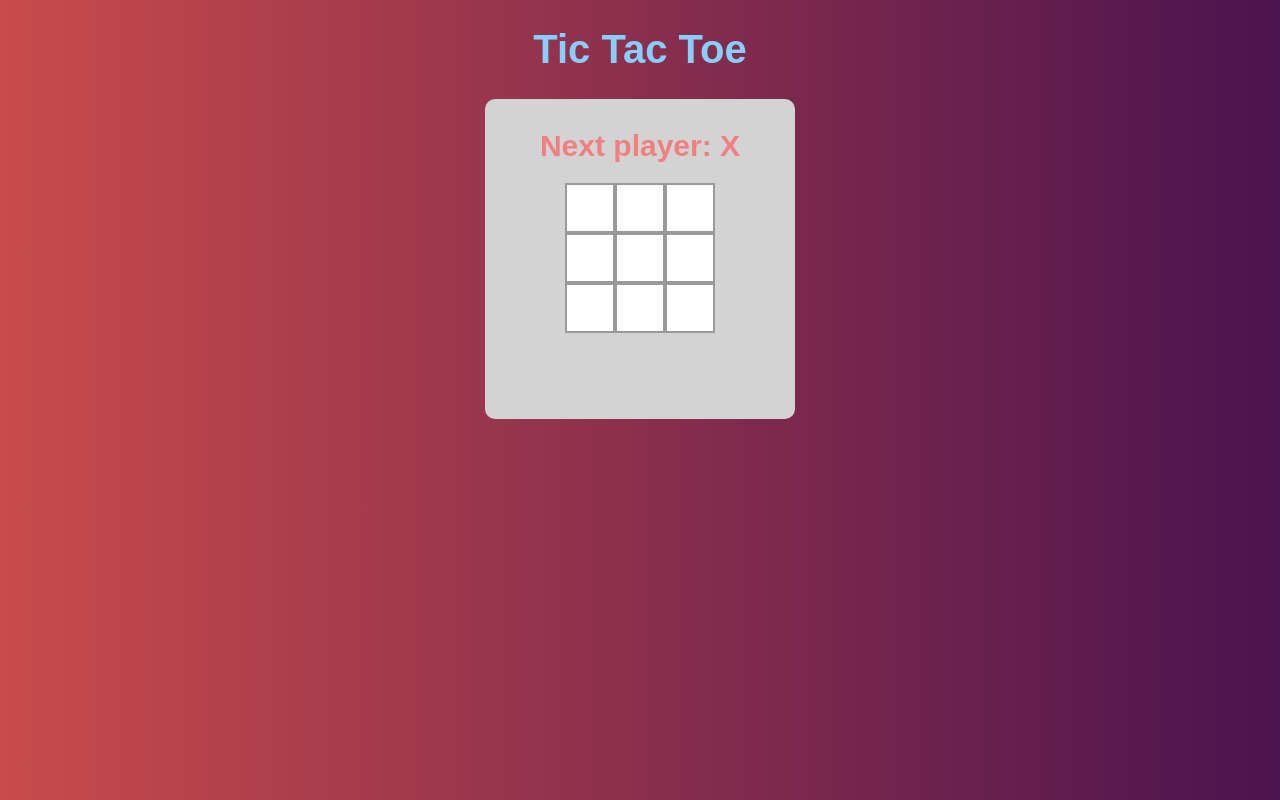
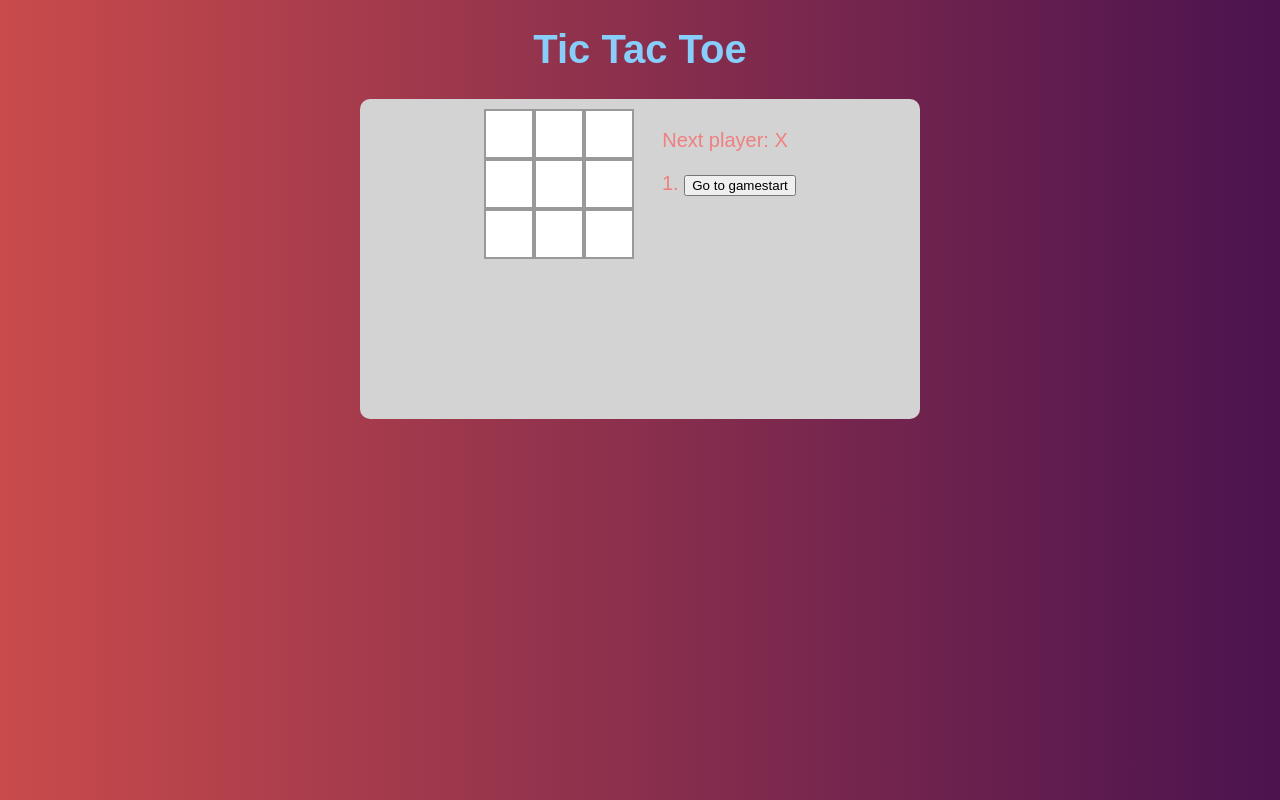
Before and after one commit to ccrsxx/old-tic-tac-toe, a React (Create React App) app: page / in a window 1280 px wide. Built offline with nearby package versions, Linux system fonts and the light colour scheme.

Commit message:
code done, css later!

```diff
--- a/src/App.scss
+++ b/src/App.scss
@@ -22,11 +22,12 @@
 }
 
 .game {
-  width: 25rem;
+  width: 50rem;
   height: 30rem;
   display: flex;
-  justify-content: flex-start;
-  flex-direction: column;
+  flex-direction: row;
+  justify-content: center;
+  align-items: flex-start;
   text-align: center;
   background: lightgray;
   padding: 1rem 3rem;
--- a/src/App.tsx
+++ b/src/App.tsx
@@ -1,4 +1,4 @@
-import React from 'react';
+import React, { Fragment } from 'react';
 import './App.scss';
 
 type CallbackFunction = () => void;
@@ -8,51 +8,34 @@
   onClick: CallbackFunction;
 }
 
-class Square extends React.Component<SquareProps> {
-  render() {
-    return (
-      <button className='square' onClick={() => this.props.onClick()}>
-        {this.props.value}
-      </button>
-    );
-  }
+function Square(props: SquareProps) {
+  return (
+    <button className='square' onClick={props.onClick}>
+      {props.value}
+    </button>
+  );
 }
 
-interface BoardStates {
+type CallbackFunctionVariadic = (i: number) => void;
+
+interface BoardProps {
   squares: (null | 'X' | 'O')[];
+  onClick: CallbackFunctionVariadic;
 }
 
-class Board extends React.Component<{}, BoardStates> {
-  constructor(props: any) {
-    super(props);
-    this.state = {
-      squares: Array(9).fill(null)
-    };
-  }
-
-  handleClick(i: number) {
-    const squares = [...this.state.squares];
-    squares[i] = 'X';
-    this.setState({
-      squares
-    });
-  }
-
+class Board extends React.Component<BoardProps> {
   renderSquare(i: number) {
     return (
       <Square
-        value={this.state.squares[i]}
-        onClick={() => this.handleClick(i)}
+        value={this.props.squares[i]}
+        onClick={() => this.props.onClick(i)}
       />
     );
   }
 
   render() {
-    const status = 'Next player: X';
-
     return (
-      <div>
-        <h2 className='status'>{status}</h2>
+      <Fragment>
         <div className='board-row'>
           {this.renderSquare(0)}
           {this.renderSquare(1)}
@@ -68,13 +51,76 @@
           {this.renderSquare(7)}
           {this.renderSquare(8)}
         </div>
-      </div>
+      </Fragment>
     );
   }
 }
 
-class Game extends React.Component {
+interface GameStates {
+  history: { squares: (null | 'X' | 'O')[] }[];
+  stepNumber: number;
+  xIsNext: boolean;
+}
+
+class Game extends React.Component<{}, GameStates> {
+  constructor(props: any) {
+    super(props);
+    this.state = {
+      history: [
+        {
+          squares: Array(9).fill(null)
+        }
+      ],
+      stepNumber: 0,
+      xIsNext: true
+    };
+  }
+
+  handleClick(i: number) {
+    const history = this.state.history.slice(0, this.state.stepNumber + 1);
+    const current = history[history.length - 1];
+    const squares = [...current.squares];
+
+    if (calculateWinner(squares) || squares[i]) {
+      return;
+    }
+
+    squares[i] = this.state.xIsNext ? 'X' : 'O';
+
+    this.setState((state) => ({
+      history: [...history, { squares }],
+      stepNumber: history.length,
+      xIsNext: !state.xIsNext
+    }));
+  }
+
+  jumpTo(step: number) {
+    this.setState({
+      stepNumber: step,
+      xIsNext: step % 2 === 0
+    });
+  }
+
   render() {
+    const history = this.state.history;
+    const current = history[this.state.stepNumber];
+    const winner = calculateWinner(current.squares);
+
+    const moves = history.map((_, move) => {
+      const desc = move ? `Go to move ${move}` : 'Go to gamestart';
+      return (
+        <li key={move}>
+          <button onClick={() => this.jumpTo(move)}>{desc}</button>
+        </li>
+      );
+    });
+
+    let status;
+
+    winner
+      ? (status = `Winner: ${winner}`)
+      : (status = `Next player: ${this.state.xIsNext ? 'X' : 'O'}`);
+
     return (
       <div className='App'>
         <header>
@@ -83,11 +129,14 @@
         <main>
           <div className='game'>
             <div className='game-board'>
-              <Board />
+              <Board
+                squares={current.squares}
+                onClick={(i) => this.handleClick(i)}
+              />
             </div>
             <div className='game-info'>
-              <div>{/* status */}</div>
-              <ol>{/* TODO */}</ol>
+              <div className='status'>{status}</div>
+              <ol>{moves}</ol>
             </div>
           </div>
         </main>
@@ -96,4 +145,35 @@
   }
 }
 
+function calculateWinner(
+  squares: BoardProps['squares']
+): SquareProps['value'] | null {
+  const lines = [
+    // row
+    [0, 1, 2],
+    [3, 4, 5],
+    [6, 7, 8],
+    // column
+    [0, 3, 6],
+    [1, 4, 7],
+    [2, 5, 8],
+    // diagonal
+    [0, 4, 8],
+    [2, 4, 6]
+  ];
+
+  for (const [firstIndex, ...rest] of lines) {
+    if (
+      rest.every(
+        (restIndex) =>
+          squares[firstIndex] && squares[firstIndex] === squares[restIndex]
+      )
+    ) {
+      return squares[firstIndex];
+    }
+  }
+
+  return null;
+}
+
 export default Game;
```
Also changed, not shown: 1 other file (tests, documents, lock files or other folders).
